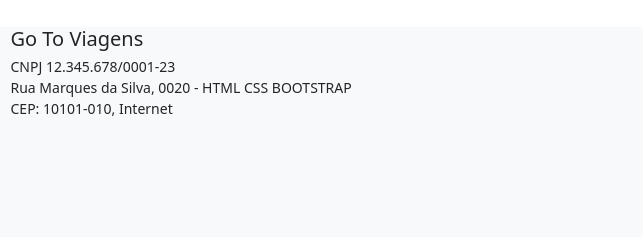
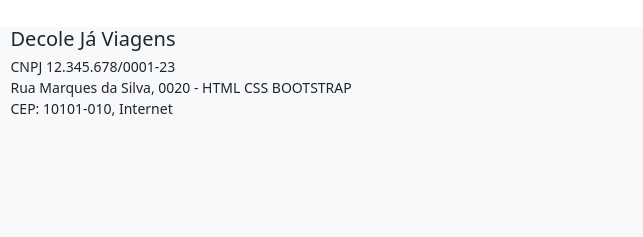
Before and after one commit to 4Nn351lv4/viagem, a plain HTML site: page html/login1.html in a window 1280 px wide. Shown: the part 452-689 px from the top of the page, 637-1280 px from the left. Drawn offline with nearby package versions, Linux system fonts and the light colour scheme.

Commit message:
módulo 2

```diff
--- a/html/login1.html
+++ b/html/login1.html
@@ -269,7 +269,7 @@
 
             <div class="col-sm-6 text-justify">
 
-                <h5> Go To Viagens </h5>
+                <h5> Decole Já Viagens </h5>
                 <p class="m-0 small">CNPJ 12.345.678/0001-23</p>
                 <p class="m-0 small">Rua Marques da Silva, 0020 - HTML CSS BOOTSTRAP</p>
                 <p class="m-0 small">CEP: 10101-010, Internet</p>
```
Also changed, not shown: 1 other file.
